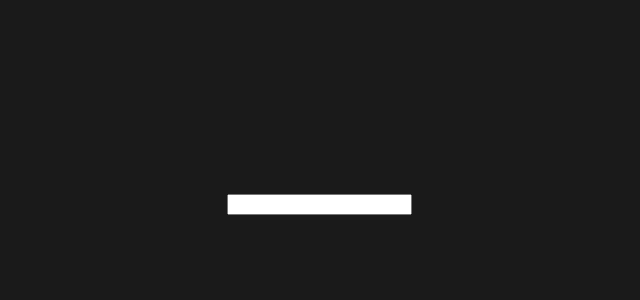
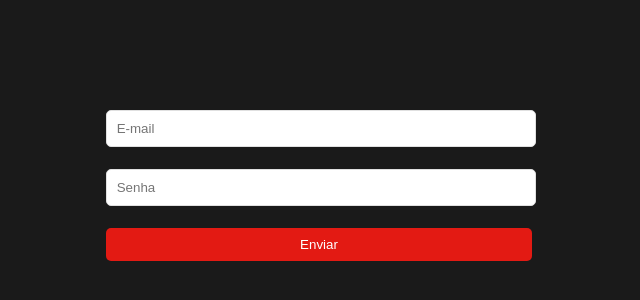
Before and after one commit to Nafly09/netflix-web-application-etho, a React (Create React App) app: page / in a window 1280 px wide. Shown: the part 196-496 px from the top of the page, without its empty margins (321-961 px from the left). Built offline with nearby package versions, Linux system fonts and the light colour scheme.

Commit message:
feat: finished day 2 code

```diff
--- a/package.json
+++ b/package.json
@@ -20,7 +20,8 @@
     "react-scripts": "5.0.1",
     "styled-components": "^5.3.5",
     "typescript": "^4.7.2",
-    "web-vitals": "^2.1.4"
+    "web-vitals": "^2.1.4",
+    "yup": "^0.32.11"
   },
   "scripts": {
     "start": "react-scripts start",
--- a/src/App.tsx
+++ b/src/App.tsx
@@ -1,10 +1,7 @@
-// import React from 'react';
-import logo from "./logo.svg";
-import "./App.css";
-import Login from "./login";
+import Form from "./screens/login.screen";
 
 function App() {
-  return <Login />;
+  return <Form />;
 }
 
 export default App;
--- a/src/login.styled.tsx
+++ /dev/null
@@ -1,7 +0,0 @@
-import styled from "styled-components";
-import { Grid } from "@mui/material";
-
-export const Wrapper = styled(Grid)`
-  min-height: 100vh;
-  background-color: #1a1a1a;
-`;
--- a/src/login.tsx
+++ /dev/null
@@ -1,15 +0,0 @@
-import { Grid } from "@mui/material";
-import { useCallback } from "react";
-import { Wrapper } from "./login.styled";
-
-export default function Login() {
-  const handleChange = useCallback((event: any) => {
-    const { target } = event;
-    console.log(target.name, target.value);
-  }, []);
-  return (
-    <Wrapper container justifyContent="center" alignContent="center">
-      <input type="text" onChange={handleChange}></input>
-    </Wrapper>
-  );
-}
--- /dev/null
+++ b/src/screens/login.screen.tsx
@@ -0,0 +1,57 @@
+import { Grid } from "@mui/material";
+import { useCallback, useState } from "react";
+import { Button, Error, Input, Wrapper } from "./login.styled";
+import * as yup from "yup";
+
+export default function Form() {
+  const [data, setData] = useState({
+    email: "",
+    password: "",
+  });
+
+  const [error, setError] = useState("");
+
+  const handleChange = useCallback(
+    ({ target }: any) => {
+      setData((prevData) => ({
+        ...prevData,
+        [target.name]: target.value,
+      }));
+    },
+    [setData]
+  );
+
+  const handleSend = useCallback(async () => {
+    try {
+      const schema = yup.object().shape({
+        email: yup.string().required().email(),
+        password: yup.string().required(),
+      });
+      await schema.validate(data);
+      setError("");
+    } catch (error: any) {
+      setError(error.errors[0]);
+    }
+  }, [data]);
+
+  return (
+    <Wrapper container alignContent="center" justifyContent="center">
+      <Grid item xs={4}>
+        <Input
+          type="email"
+          name="email"
+          placeholder="E-mail"
+          onChange={handleChange}
+        />
+        <Input
+          type="password"
+          name="password"
+          placeholder="Senha"
+          onChange={handleChange}
+        />
+        <Button onClick={handleSend}>Enviar</Button>
+        <Error>{error}</Error>
+      </Grid>
+    </Wrapper>
+  );
+}
--- /dev/null
+++ b/src/screens/login.styled.tsx
@@ -0,0 +1,30 @@
+import styled from "styled-components";
+import { Grid } from "@mui/material";
+
+export const Wrapper = styled(Grid)`
+  min-height: 100vh;
+  background-color: #1a1a1a;
+`;
+
+export const Input = styled.input`
+  width: calc(100% - 18px);
+  padding: 10px;
+  margin: 0 0 22px;
+  border-radius: 5px;
+  border: 1px solid #e0e0e0;
+`;
+
+export const Button = styled.button`
+  color: #fff;
+  width: 100%;
+  padding: 9px;
+  margin: 0 0 22px;
+  border-radius: 5px;
+  background-color: #e31a13;
+  border: 0;
+`;
+
+export const Error = styled.p`
+  color: #e31a13;
+  font-weight: 800;
+`;
```
Also changed, not shown: src/index.tsx (+6 -6 lines), 1 other file (tests, documents, lock files or other folders).
